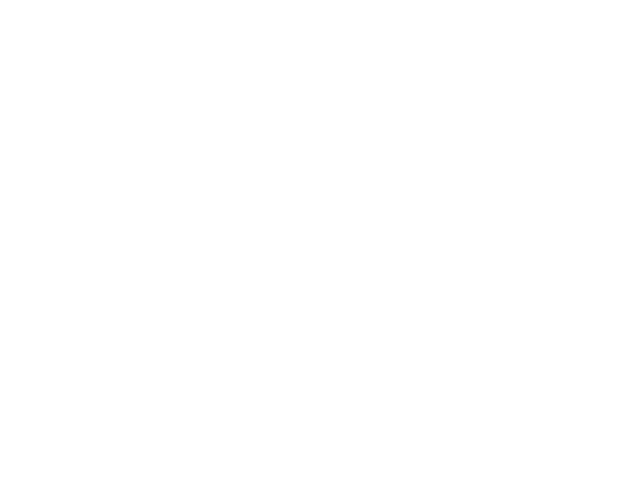
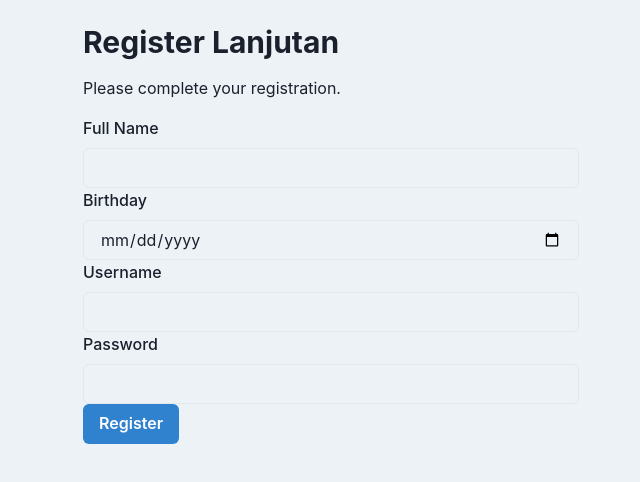
Before and after one commit to gianfelix/select_test_pwd_FE, a React (Create React App) app: page /regis/1 in a window 1280 px wide. Before the commit this address had no page. Shown: the top 482 px of the page, without its empty margins (309-949 px from the left). Built offline with nearby package versions, Linux system fonts and the light colour scheme.

Commit message:
update employee page

```diff
--- a/src/App.js
+++ b/src/App.js
@@ -4,6 +4,7 @@ import { Route, Routes } from "react-router-dom";
 import Login from "./pages/Login";
 import AdminLanding from './pages/admin/AdminLanding';
 import EmployeeLanding from './pages/employee/EmployeeLanding';
+import RegisEmployee from './pages/employee/RegisEmployee';
 
 function App() {
   return (
@@ -12,6 +13,7 @@ function App() {
         <Route path="/" element={<Login />} />
         <Route path="/admin" element={<AdminLanding />} />
         <Route path="/employee" element={<EmployeeLanding/>} />
+        <Route path="/regis/:token" element={<RegisEmployee/>} />
       </Routes>
     </>
   );
--- a/src/pages/employee/EmployeeLanding.jsx
+++ b/src/pages/employee/EmployeeLanding.jsx
@@ -9,8 +9,12 @@ import {
   Container,
   Flex,
   HStack,
-  List,
-  ListItem,
+  Table,
+  Thead,
+  Tbody,
+  Tr,
+  Th,
+  Td,
 } from "@chakra-ui/react";
 import NavbarEmployee from "../../components/NavbarEmployee";
 import SidebarEmployee from "../../components/SidebarEmployee";
@@ -23,7 +27,8 @@ const EmployeeLanding = () => {
   const [clockOutTime, setClockOutTime] = useState(null);
   const [currentTime, setCurrentTime] = useState(new Date());
   const [attendanceHistory, setAttendanceHistory] = useState([]);
-  const [userId, setUserId] = useState(""); // Initialize with an empty string
+  const [userId, setUserId] = useState("");
+  const [isClockInDisabled, setIsClockInDisabled] = useState(false);
 
   useEffect(() => {
     const intervalId = setInterval(() => {
@@ -36,14 +41,26 @@ const EmployeeLanding = () => {
   }, []);
 
   useEffect(() => {
-    // Fetch user data and set the userId state here, after authentication or login
-    const token = localStorage.getItem("token"); // Retrieve the JWT token from local storage
+    const token = localStorage.getItem("token");
     if (token) {
       const decodedToken = jwtDecode(token);
-      setUserId(decodedToken.id); // Set the userID from the decoded token
-      fetchAttendanceHistory(); // Fetch attendance history once userId is set
+      setUserId(decodedToken.id);
+      fetchAttendanceHistory();
     }
-  }, []); // This effect will run whenever userId changes
+  }, [userId]);
+
+  useEffect(() => {
+    // Check if clocked in
+    const userIsClockedIn = attendanceHistory.some((entry) => !entry.ClockOut);
+    setClockedIn(userIsClockedIn);
+
+    // Check if clocked out
+    const userIsClockedOut = attendanceHistory.some((entry) => entry.ClockOut);
+    setClockedOut(userIsClockedOut);
+
+    // Disable Clock In button if clocked in
+    setIsClockInDisabled(userIsClockedIn);
+  }, [attendanceHistory]);
 
   const fetchAttendanceHistory = async () => {
     try {
@@ -66,12 +83,12 @@ const EmployeeLanding = () => {
       );
 
       if (response.status === 200) {
-        setClockedIn(true);
         setClockInTime(new Date());
         alert("Clock In Successful");
         fetchAttendanceHistory();
       }
     } catch (error) {
+      alert("Clock in Failed, because already clocked in");
       console.error("Error:", error);
     }
   };
@@ -86,7 +103,6 @@ const EmployeeLanding = () => {
       );
 
       if (response.status === 200) {
-        setClockedOut(true);
         setClockOutTime(new Date());
         alert("Clock Out Successful");
         fetchAttendanceHistory();
@@ -96,53 +112,75 @@ const EmployeeLanding = () => {
     }
   };
 
+
   return (
-    <Box>
+    <Box bg="gray.100" minHeight="100vh">
       <NavbarEmployee />
       <Container maxW="100%">
         <Flex pt={"60px"} flexDirection={"row"}>
-          <Box minW={"20%"}>
+          <Box w={"20%"} bg="white" p={4}>
             <SidebarEmployee />
           </Box>
-          <Box minW={"80%"}>
-            <VStack p={6} align="stretch">
+          <Box w={"80%"} bg="white" p={6}>
+            <VStack align="stretch">
               <Heading size="lg" mb={4}>
                 Employee Attendance
               </Heading>
-              <Text>Current Time: {currentTime.toLocaleTimeString()}</Text>
+              <Text fontSize="lg">
+                Current Time: {currentTime.toLocaleTimeString()}
+              </Text>
               <HStack mt={4} spacing={4}>
-                {!clockedIn && (
-                  <Button onClick={handleClockIn} colorScheme="green">
-                    Clock In
-                  </Button>
-                )}
-                {!clockedOut && (
-                  <Button onClick={handleClockOut} colorScheme="red">
-                    Clock Out
-                  </Button>
-                )}
+                <Button
+                  onClick={handleClockIn}
+                  colorScheme="green"
+                  disabled={isClockInDisabled}
+                >
+                  Clock In
+                </Button>
+                <Button
+                  onClick={handleClockOut}
+                  colorScheme="red"
+                  disabled={!isClockInDisabled}
+                >
+                  Clock Out
+                </Button>
               </HStack>
-              {clockedIn && clockedOut && (
-                <Box mt={4}>
-                  <Text color="green.500">Attendance Recorded</Text>
+              {clockedIn && clockedOut && clockInTime && clockOutTime && (
+                <VStack mt={4} spacing={2}>
+                  <Text color="green.500" fontWeight="bold">
+                    Attendance Recorded
+                  </Text>
                   <Text>Clock In Time: {clockInTime.toLocaleString()}</Text>
                   <Text>Clock Out Time: {clockOutTime.toLocaleString()}</Text>
-                </Box>
+                </VStack>
               )}
               <Box mt={4}>
                 <Heading size="md" mb={2}>
                   Attendance History
                 </Heading>
-                <List>
-                  {attendanceHistory.map((entry) => (
-                    <ListItem key={entry.id}>
-                      Clock In: {new Date(entry.ClockIn).toLocaleString()} |
-                      Clock Out: {new Date(entry.ClockOut).toLocaleString()} |
-                      Hourly Rate: {entry.HourlyRate} |
-                      Day Salary: {entry.DaySalary}
-                    </ListItem>
-                  ))}
-                </List>
+                <Table variant="striped" colorScheme="gray">
+                  <Thead>
+                    <Tr>
+                      <Th>Clock In</Th>
+                      <Th>Clock Out</Th>
+                      <Th>Hourly Work</Th>
+                      <Th>Day Salary</Th>
+                    </Tr>
+                  </Thead>
+                  <Tbody>
+                    {attendanceHistory
+                      .slice()
+                      .sort((a, b) => new Date(b.ClockIn) - new Date(a.ClockIn))
+                      .map((entry) => (
+                        <Tr key={entry.id}>
+                          <Td>{new Date(entry.ClockIn).toLocaleString()}</Td>
+                          <Td>{new Date(entry.ClockOut).toLocaleString()}</Td>
+                          <Td>{entry.HourlyWorks.toFixed(4)} Hour</Td>
+                          <Td>Rp {entry.DaySalary}</Td>
+                        </Tr>
+                      ))}
+                  </Tbody>
+                </Table>
               </Box>
             </VStack>
           </Box>
--- /dev/null
+++ b/src/pages/employee/RegisEmployee.jsx
@@ -0,0 +1,105 @@
+import React, { useState } from "react";
+import axios from "axios";
+import {
+  Box,
+  Container,
+  VStack,
+  Heading,
+  FormControl,
+  FormLabel,
+  Input,
+  Button,
+  Text,
+} from "@chakra-ui/react";
+import { unstable_HistoryRouter, useNavigate, useParams } from "react-router-dom";
+
+const RegisEmployee = () => {
+  const { token } = useParams();
+//   const history = useHistory()
+  const [fullname, setFullname] = useState("");
+  const [birthday, setBirthday] = useState("");
+  const [username, setUsername] = useState("");
+  const [password, setPassword] = useState("");
+  const [error, setError] = useState("");
+
+  const navigate = useNavigate();
+  const handleSubmit = async (e) => {
+    e.preventDefault();
+    try {
+      const response = await axios.patch(
+        "http://localhost:8000/api/auth",
+        {
+          fullname,
+          birthday,
+          username,
+          password,
+        },
+        {
+          headers: {
+            Authorization: `Bearer ${token}`,
+          },
+        }
+      );
+      if (response.status === 200) {
+        navigate("/"); // Menggunakan prop redirectToLogin untuk mengalihkan halaman
+      }
+    } catch (error) {
+      setError("An error occurred. Please try again.");
+    }
+  };
+
+  return (
+    <Box bg="gray.100" minHeight="100vh">
+      <Container maxW="xl">
+        <VStack p={6} spacing={4} align="stretch">
+          <Heading size="lg">Register Lanjutan</Heading>
+          <Text>Please complete your registration.</Text>
+          <form onSubmit={handleSubmit}>
+            <FormControl id="fullname">
+              <FormLabel>Full Name</FormLabel>
+              <Input
+                type="text"
+                value={fullname}
+                onChange={(e) => setFullname(e.target.value)}
+                required
+              />
+            </FormControl>
+            <FormControl id="birthday">
+              <FormLabel>Birthday</FormLabel>
+              <Input
+                type="date"
+                value={birthday}
+                onChange={(e) => setBirthday(e.target.value)}
+                required
+              />
+            </FormControl>
+            <FormControl id="username">
+              <FormLabel>Username</FormLabel>
+              <Input
+                type="text"
+                value={username}
+                onChange={(e) => setUsername(e.target.value)}
+                required
+              />
+            </FormControl>
+            <FormControl id="password">
+              <FormLabel>Password</FormLabel>
+              <Input
+                type="password"
+                value={password}
+                onChange={(e) => setPassword(e.target.value)}
+                required
+              />
+            </FormControl>
+            {error && <Text color="red">{error}</Text>}
+            <Button type="submit" colorScheme="blue">
+              Register
+            </Button>
+          </form>
+        </VStack>
+      </Container>
+    </Box>
+  );
+};
+
+export default RegisEmployee;
```
